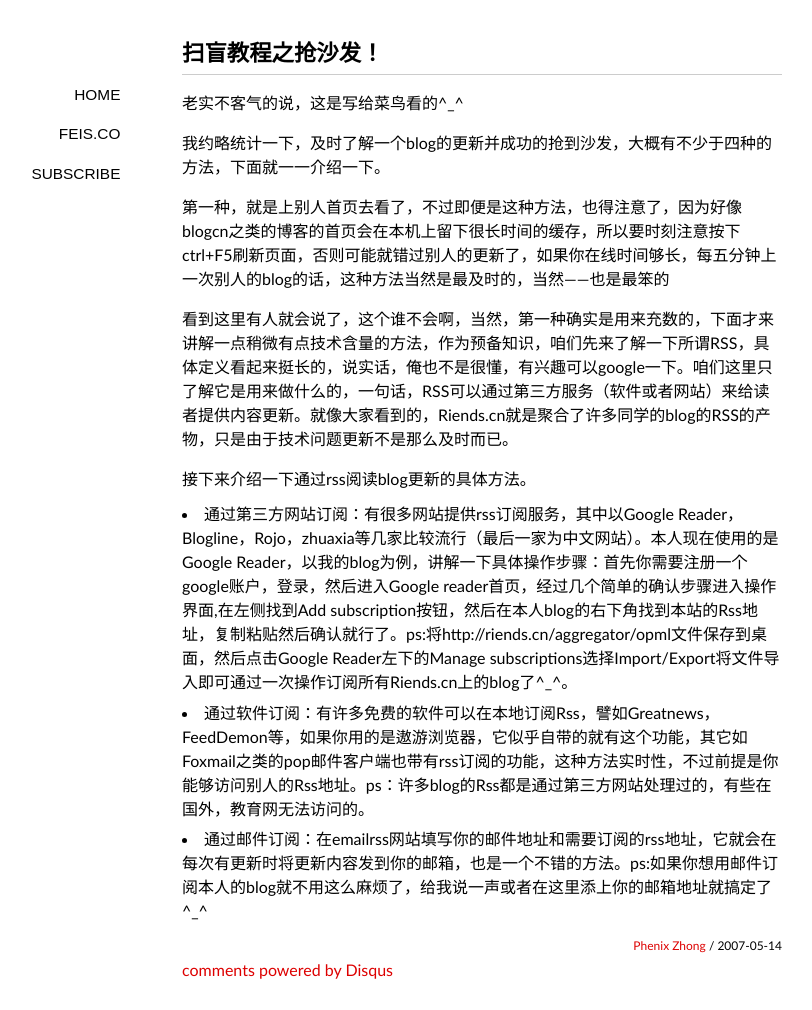
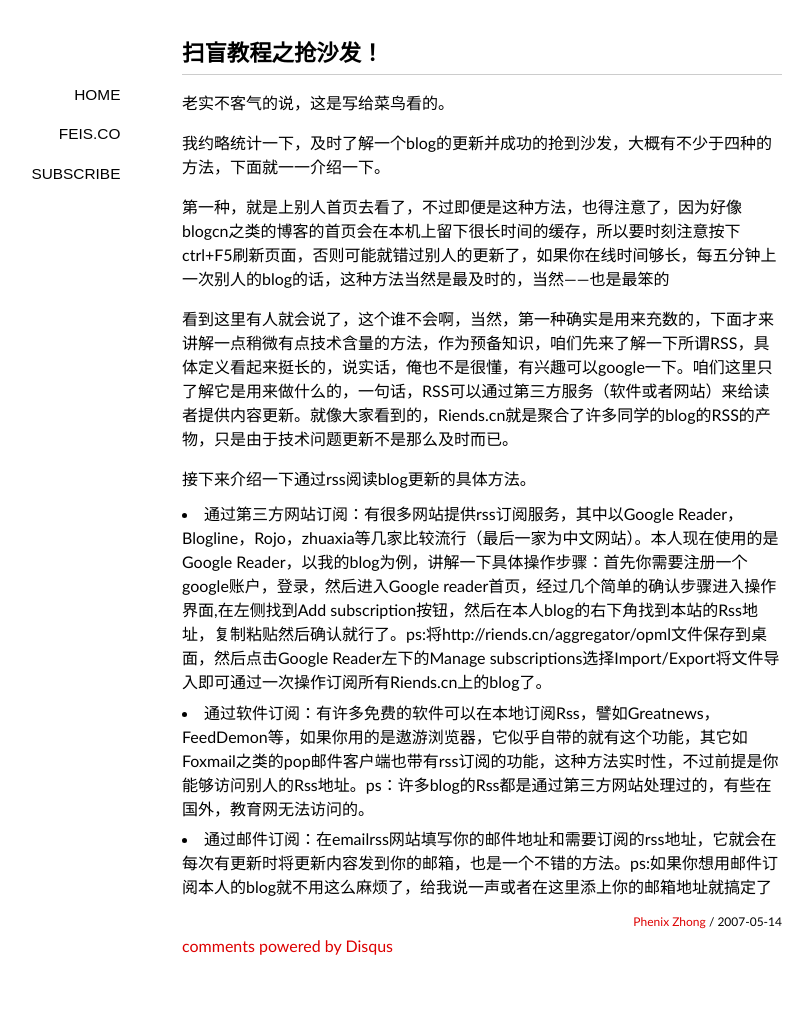
Before and after one commit to insolo/blog, a Jekyll site: the page built from _posts/2007-05-14-rss-reader.md, in a window 1280 px wide. Shown: the whole page, without its empty margins (158-970 px from the left). Built offline with Jekyll 4.4.1, drawn with Linux system fonts in a browser that asks for light colours; some web fonts are replaced; Markdown is read by kramdown in place of the engine named in the settings; comment, search, counter and statistics services are not loaded; after the commit the page ends 986 px from its top, so only the background shows below that.

Commit message:
Signed-off-by: insolo <phenixzhong@gmail.com>

```diff
--- a/_posts/2007-05-14-rss-reader.md
+++ b/_posts/2007-05-14-rss-reader.md
@@ -3,7 +3,7 @@ layout: post
 title: 扫盲教程之抢沙发！
 ---
 
-老实不客气的说，这是写给菜鸟看的^_^
+老实不客气的说，这是写给菜鸟看的。
 
 我约略统计一下，及时了解一个blog的更新并成功的抢到沙发，大概有不少于四种的方法，下面就一一介绍一下。
 
@@ -13,6 +13,6 @@ title: 扫盲教程之抢沙发！
 
 接下来介绍一下通过rss阅读blog更新的具体方法。
 
-* 通过第三方网站订阅：有很多网站提供rss订阅服务，其中以Google Reader，Blogline，Rojo，zhuaxia等几家比较流行（最后一家为中文网站）。本人现在使用的是Google Reader，以我的blog为例，讲解一下具体操作步骤：首先你需要注册一个google账户，登录，然后进入Google reader首页，经过几个简单的确认步骤进入操作界面,在左侧找到Add subscription按钮，然后在本人blog的右下角找到本站的Rss地址，复制粘贴然后确认就行了。ps:将http://riends.cn/aggregator/opml文件保存到桌面，然后点击Google Reader左下的Manage subscriptions选择Import/Export将文件导入即可通过一次操作订阅所有Riends.cn上的blog了^_^。
+* 通过第三方网站订阅：有很多网站提供rss订阅服务，其中以Google Reader，Blogline，Rojo，zhuaxia等几家比较流行（最后一家为中文网站）。本人现在使用的是Google Reader，以我的blog为例，讲解一下具体操作步骤：首先你需要注册一个google账户，登录，然后进入Google reader首页，经过几个简单的确认步骤进入操作界面,在左侧找到Add subscription按钮，然后在本人blog的右下角找到本站的Rss地址，复制粘贴然后确认就行了。ps:将http://riends.cn/aggregator/opml文件保存到桌面，然后点击Google Reader左下的Manage subscriptions选择Import/Export将文件导入即可通过一次操作订阅所有Riends.cn上的blog了。
 * 通过软件订阅：有许多免费的软件可以在本地订阅Rss，譬如Greatnews，FeedDemon等，如果你用的是遨游浏览器，它似乎自带的就有这个功能，其它如Foxmail之类的pop邮件客户端也带有rss订阅的功能，这种方法实时性，不过前提是你能够访问别人的Rss地址。ps：许多blog的Rss都是通过第三方网站处理过的，有些在国外，教育网无法访问的。
-* 通过邮件订阅：在emailrss网站填写你的邮件地址和需要订阅的rss地址，它就会在每次有更新时将更新内容发到你的邮箱，也是一个不错的方法。ps:如果你想用邮件订阅本人的blog就不用这么麻烦了，给我说一声或者在这里添上你的邮箱地址就搞定了^_^
+* 通过邮件订阅：在emailrss网站填写你的邮件地址和需要订阅的rss地址，它就会在每次有更新时将更新内容发到你的邮箱，也是一个不错的方法。ps:如果你想用邮件订阅本人的blog就不用这么麻烦了，给我说一声或者在这里添上你的邮箱地址就搞定了
```
Also changed, not shown: _posts/2006-09-19-htaccess.md (+1 -1 lines), _posts/2006-09-22-google-camp.md (+1 -1 lines), _posts/2007-01-02-hello-2007.md (+1 -1 lines), _posts/2007-01-17-snow.md (+1 -1 lines), _posts/2007-05-13-mama.md (+1 -1 lines).
